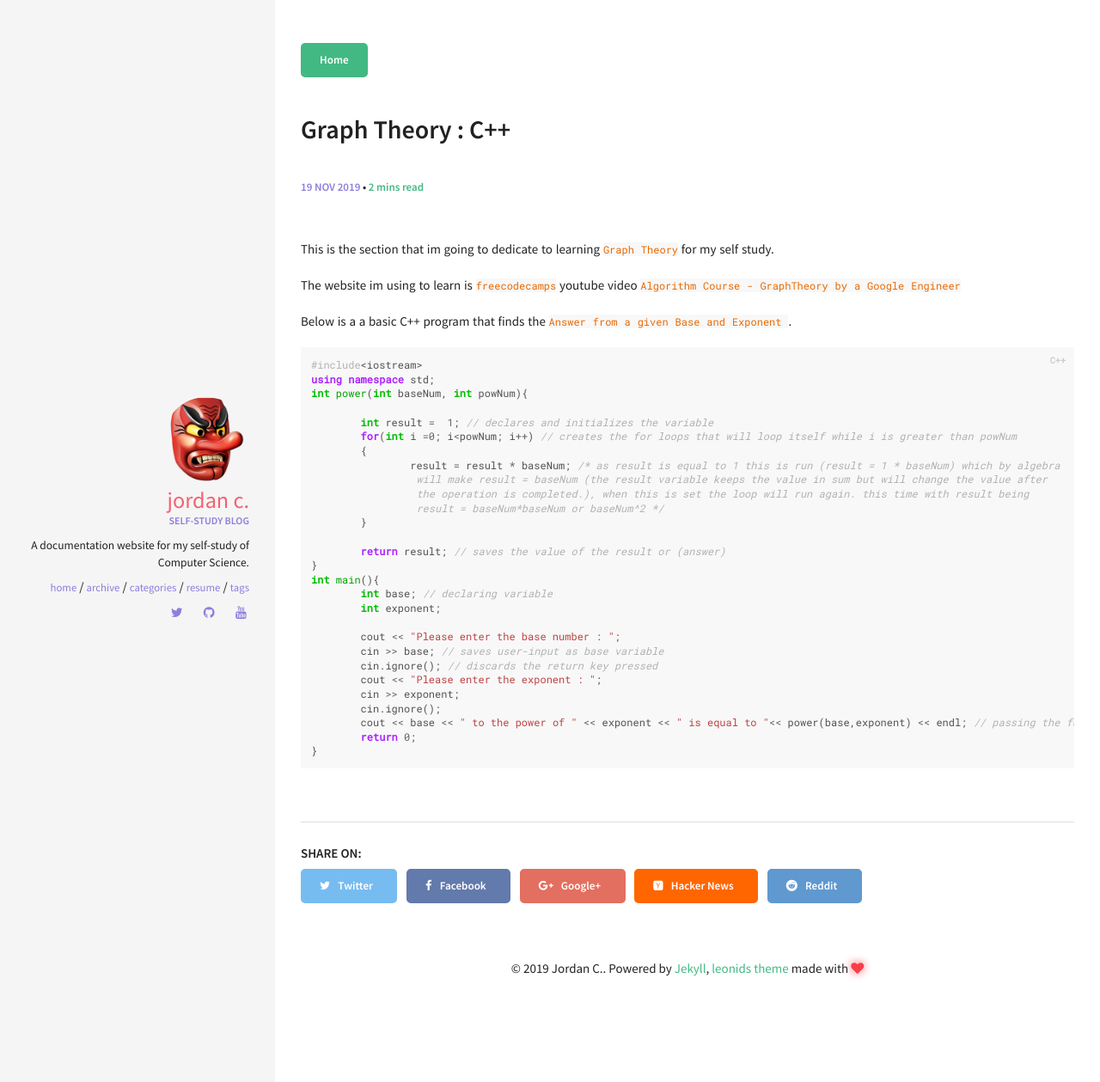
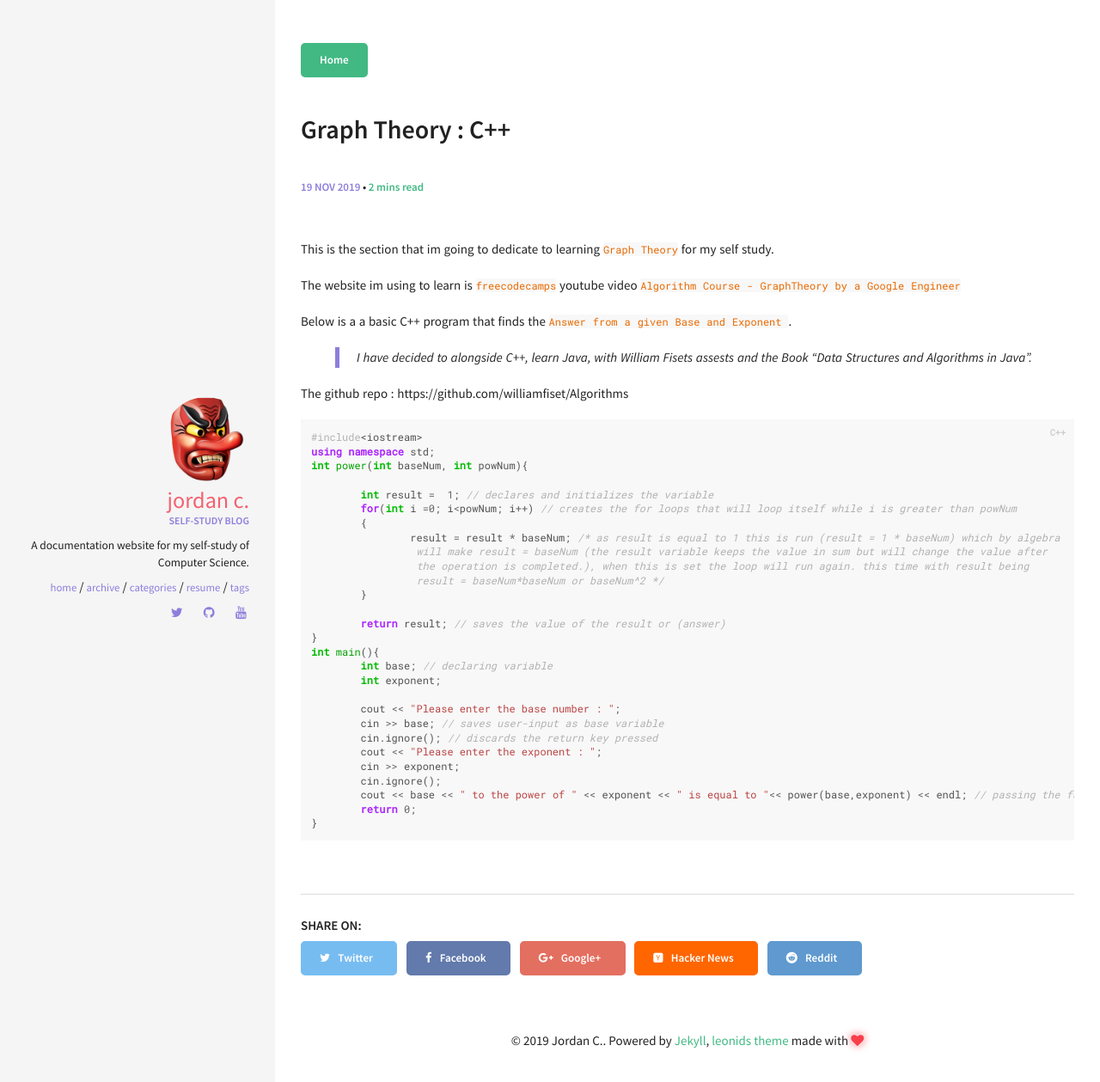
Before and after one commit to JSOClarke/JSOClarke.github.io, a Jekyll site: the page built from _posts/2015-08-18-welcome-to-jekyll.md, in a window 1280 px wide. Shown: the top 1259 px of the page at 86% size. Built offline with Jekyll 4.4.1, drawn with Linux system fonts in a browser that asks for light colours.

Commit message:
update on whats happening

```diff
--- a/_posts/2015-08-18-welcome-to-jekyll.md
+++ b/_posts/2015-08-18-welcome-to-jekyll.md
@@ -14,6 +14,11 @@ The website im using to learn is `freecodecamps` youtube video `Algorithm Course
 <!--more-->
 
 Below is a a basic C++ program that finds the `Answer from a given Base and Exponent `.
+
+
+> I have decided to alongside C++, learn Java, with William Fisets assests and the Book "Data Structures and Algorithms in Java".
+
+The github repo : https://github.com/williamfiset/Algorithms
 
 
 {% highlight c++ %}
```
Also changed, not shown: _posts/2013-08-16-code-highlighting-post.md (+4 -0 lines).
